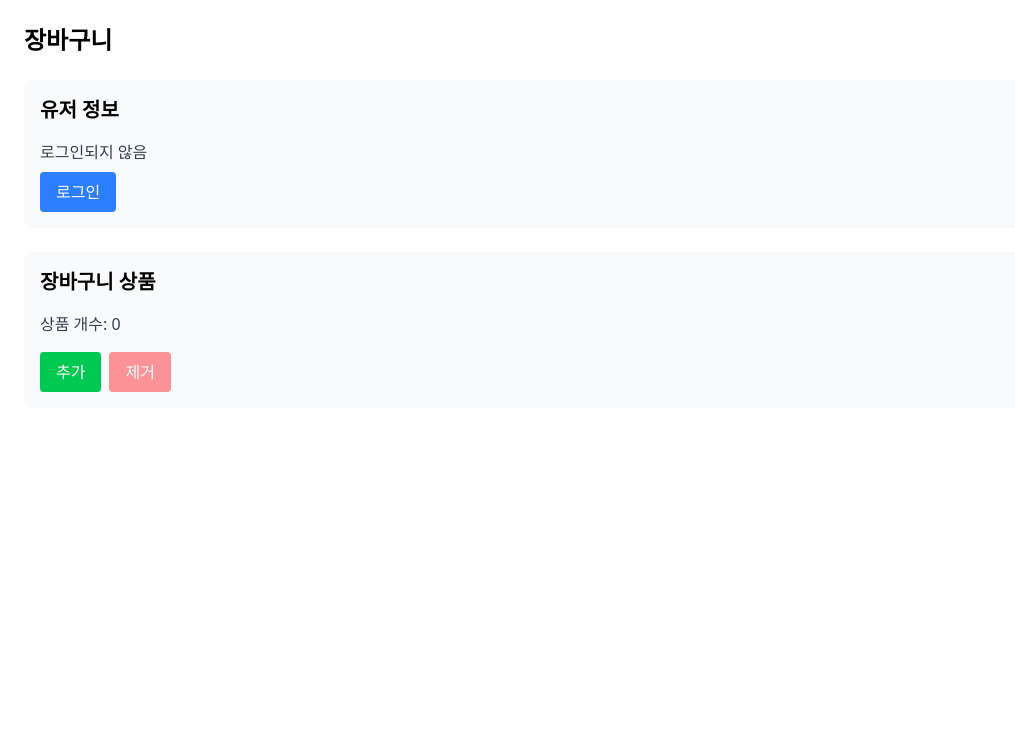
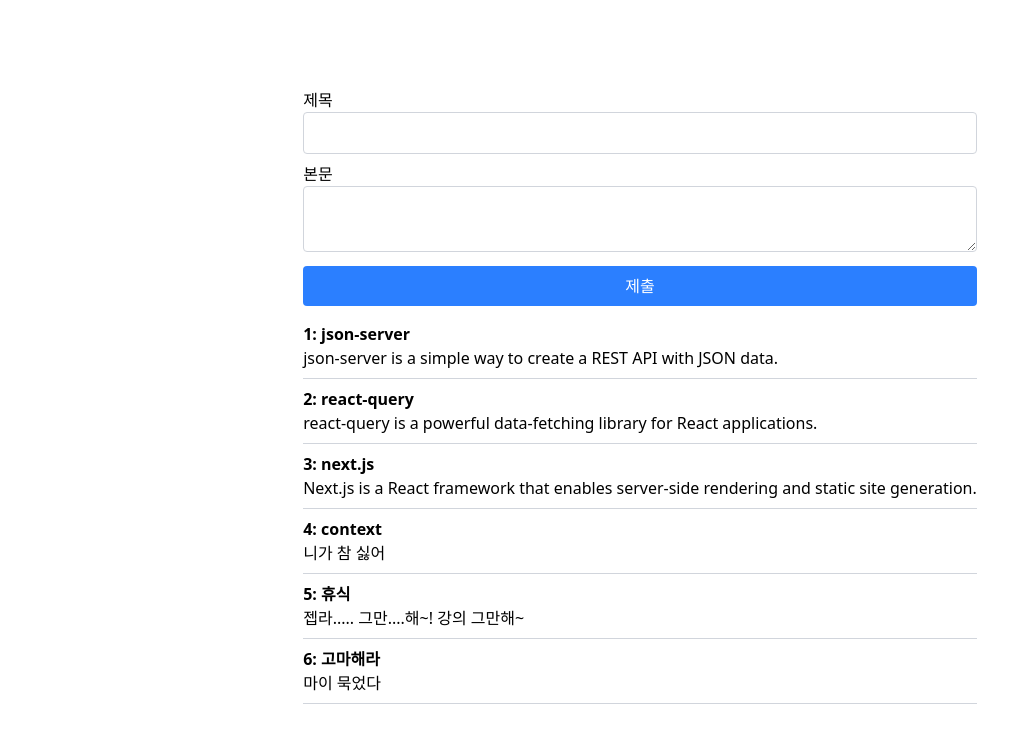
Before and after one commit to DevelopSoo/fesi12, a Next.js app: page / in a window 1280 px wide. Shown: the top 730 px of the page, without its empty margins (0-1015 px from the left). Built offline with nearby package versions, Linux system fonts and the light colour scheme; data requests are answered from the project's data file.

Commit message:
react-query 테스트

```diff
--- /dev/null
+++ b/db.json
@@ -0,0 +1,34 @@
+{
+  "posts": [
+    {
+      "id": 1,
+      "title": "json-server",
+      "body": "json-server is a simple way to create a REST API with JSON data."
+    },
+    {
+      "id": 2,
+      "title": "react-query",
+      "body": "react-query is a powerful data-fetching library for React applications."
+    },
+    {
+      "id": 3,
+      "title": "next.js",
+      "body": "Next.js is a React framework that enables server-side rendering and static site generation."
+    },
+    {
+      "title": "context",
+      "body": "니가 참 싫어 ",
+      "id": 4
+    },
+    {
+      "title": "휴식",
+      "body": "젭라..... 그만....해~! 강의 그만해~",
+      "id": 5
+    },
+    {
+      "title": "고마해라",
+      "body": "마이 묵었다",
+      "id": 6
+    }
+  ]
+}
--- a/package.json
+++ b/package.json
@@ -12,6 +12,7 @@
   "dependencies": {
     "@headlessui/react": "^2.2.9",
     "@radix-ui/react-slot": "^1.2.4",
+    "@tanstack/react-query": "^5.90.10",
     "@testing-library/user-event": "^14.6.1",
     "class-variance-authority": "^0.7.1",
     "clsx": "^2.1.1",
--- a/src/app/page.tsx
+++ b/src/app/page.tsx
@@ -1,82 +1,111 @@
-// app/page.tsx
-
 "use client";
 
-import useCounterStore from "../stores/useCounterStore";
-import useAuthStore from "../stores/useAuthStore";
+import { useMutation, useQuery, useQueryClient } from "@tanstack/react-query";
+import { useState } from "react";
 
-const Home = () => {
-  const { count, increment, decrement } = useCounterStore();
-  const { isAuthenticated, email, login, logout } = useAuthStore();
+type Post = {
+  id: number;
+  title: string;
+  body: string;
+};
 
-  const handleIncrement = () => {
-    if (!isAuthenticated) {
-      alert("로그인하지 않으면 추가할 수 없습니다.");
-      return;
-    }
-    increment();
+export default function Home() {
+  // 데이터를 조회하는 방법 -> useQuery
+  const { data, isLoading, error } = useQuery<Post[]>({
+    // 2가지
+    // 1. 쿼리 키
+    queryKey: ["posts"],
+    // 2. 데이터를 요청하는 함수
+    queryFn: async () => {
+      const response = await fetch("http://localhost:4000/posts");
+      if (!response.ok) {
+        throw new Error("서버에서 데이터를 가져오는데 실패했습니다.");
+      }
+      return response.json();
+    },
+  });
+
+  const [values, setValues] = useState({
+    title: "",
+    body: "",
+  });
+
+  // 캐싱된 데이터를 관리해주는 객체
+  // 추가가 끝나면 기존에 캐싱을 없애고 다시 가져와
+  const queryClient = useQueryClient();
+
+  const createPostMutation = useMutation({
+    mutationFn: async (newPost: { title: string; body: string }) => {
+      const response = await fetch("http://localhost:4000/posts", {
+        method: "POST",
+        headers: {
+          "Content-Type": "application/json",
+        },
+        body: JSON.stringify(newPost),
+      });
+
+      if (!response.ok) {
+        throw new Error("게시물 작성에 실패했습니다.");
+      }
+      return response.json();
+    },
+    onSuccess: () => {
+      // 기존에 가져왔던 데이터(캐싱) 지우고, 다시 가져와
+      queryClient.invalidateQueries({ queryKey: ["posts"] });
+    },
+  });
+
+  const handleSubmit = async (e: React.FormEvent) => {
+    e.preventDefault();
+    // react query로 데이터 변경 API 요청
+    createPostMutation.mutate(values);
+    setValues({ title: "", body: "" });
   };
 
-  const handleDecrement = () => {
-    if (!isAuthenticated) {
-      alert("로그인하지 않으면 제거할 수 없습니다.");
-      return;
-    }
-    decrement();
-  };
-
+  // isLoading은 데이터를 가져오는 중에 true vs false???
+  // data 에는 값이 있을까? 없다
+  if (isLoading) return <div>Loading...</div>;
+  if (error) return <div>{error.message}</div>;
   return (
-    <div className="container mx-auto p-6">
-      <h1 className="mb-6 text-2xl font-bold">장바구니</h1>
-
-      {/* 유저 정보 */}
-      <div className="mb-6 rounded-lg bg-gray-50 p-4">
-        <h2 className="mb-4 text-xl font-semibold">유저 정보</h2>
-        {isAuthenticated ? (
-          <div className="space-y-2">
-            <p className="text-gray-700">로그인됨: {email}</p>
-            <button
-              onClick={() => logout()}
-              className="rounded bg-red-500 px-4 py-2 text-white hover:bg-red-600"
-            >
-              로그아웃
-            </button>
+    <div className="flex h-screen items-center justify-center">
+      <div>
+        <form onSubmit={handleSubmit} className="mb-4 flex flex-col gap-2">
+          <div>
+            <label htmlFor="title">제목</label>
+            <input
+              id="title"
+              className="w-full rounded border border-gray-300 p-2"
+              value={values.title}
+              onChange={(e) => setValues({ ...values, title: e.target.value })}
+            />
           </div>
-        ) : (
-          <div className="space-y-2">
-            <p className="text-gray-700">로그인되지 않음</p>
-            <button
-              onClick={() => login("user@example.com")}
-              className="rounded bg-blue-500 px-4 py-2 text-white hover:bg-blue-600"
-            >
-              로그인
-            </button>
+          <div>
+            <label htmlFor="body">본문</label>
+            <textarea
+              id="body"
+              className="w-full rounded border border-gray-300 p-2"
+              value={values.body}
+              onChange={(e) => setValues({ ...values, body: e.target.value })}
+            />
           </div>
-        )}
-      </div>
-
-      {/* 장바구니 상품 개수 */}
-      <div className="rounded-lg bg-gray-50 p-4">
-        <h2 className="mb-4 text-xl font-semibold">장바구니 상품</h2>
-        <p className="mb-4 text-gray-700">상품 개수: {count}</p>
-        <div className="space-x-2">
           <button
-            onClick={handleIncrement}
-            className="rounded bg-green-500 px-4 py-2 text-white hover:bg-green-600"
+            type="submit"
+            className="rounded bg-blue-500 px-4 py-2 text-white hover:bg-blue-600"
           >
-            추가
+            제출
           </button>
-          <button
-            onClick={handleDecrement}
-            disabled={count === 0}
-            className="rounded bg-red-500 px-4 py-2 text-white hover:bg-red-600 disabled:opacity-50"
-          >
-            제거
-          </button>
-        </div>
+        </form>
+        <ul>
+          {data?.map((item) => (
+            <li key={item.id} className="mb-2 border-b border-gray-300 pb-2">
+              <h3 className="font-bold">
+                {item.id}: {item.title}
+              </h3>
+              <p>{item.body}</p>
+            </li>
+          ))}
+        </ul>
       </div>
     </div>
   );
-};
-
-export default Home;
+}
--- /dev/null
+++ b/src/providers/QueryProvider.tsx
@@ -0,0 +1,23 @@
+"use client";
+import { QueryClient, QueryClientProvider } from "@tanstack/react-query";
+import { useState } from "react";
+
+export default function QueryProvider({
+  children,
+}: {
+  children: React.ReactNode;
+}) {
+  const [queryClient] = useState(
+    () =>
+      new QueryClient({
+        defaultOptions: {
+          queries: {
+            staleTime: 1000 * 60, // 1 minute
+          },
+        },
+      }),
+  );
+  return (
+    <QueryClientProvider client={queryClient}>{children}</QueryClientProvider>
+  );
+}
```
Also changed, not shown: src/app/layout.tsx (+2 -5 lines), 2 other files (tests, documents, lock files or other folders).
